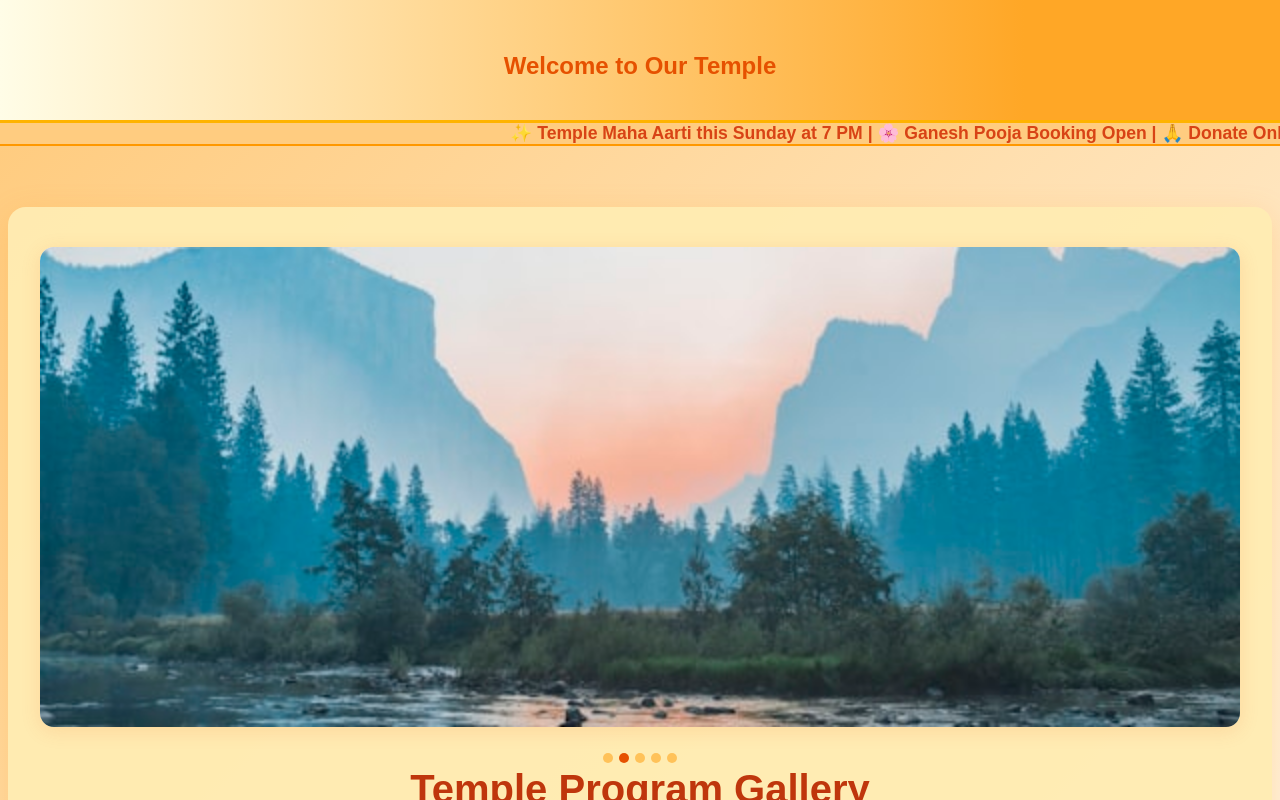
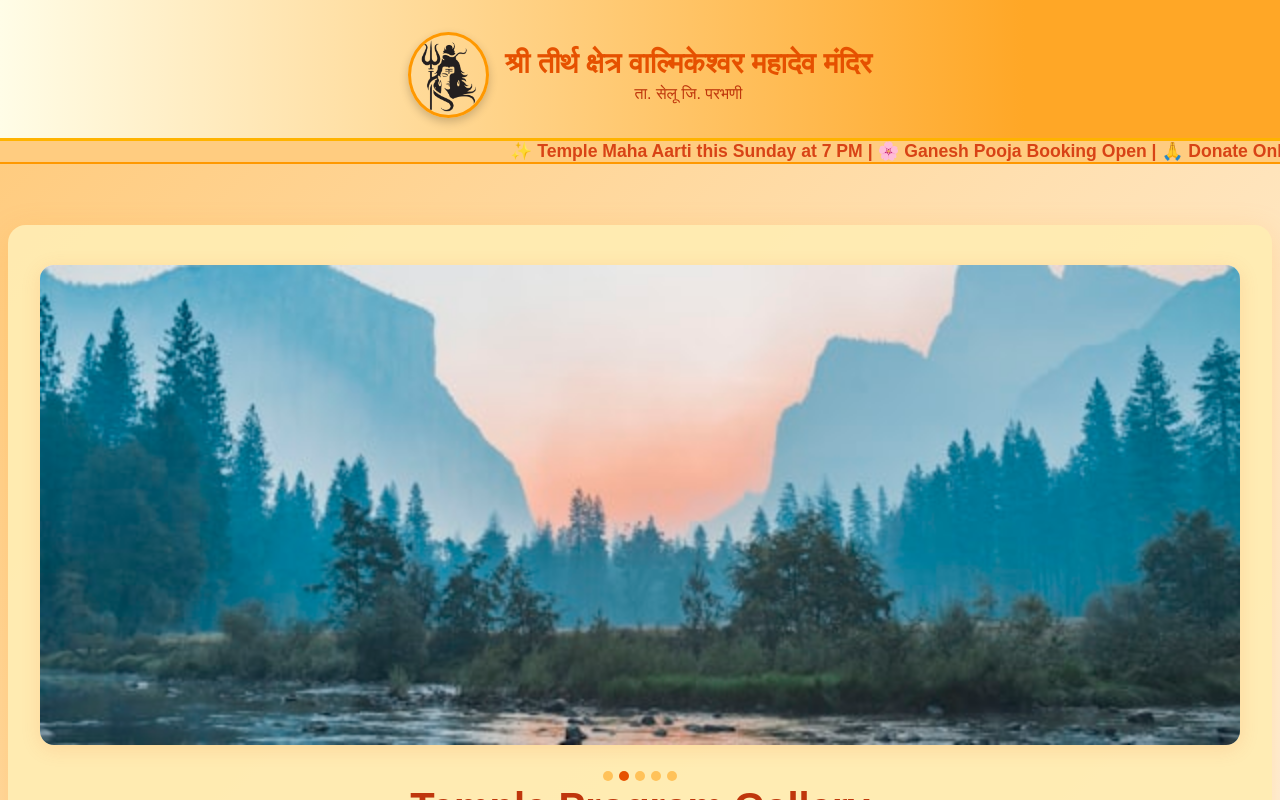
Before and after one commit to Sherl0ck07/walur-temple, a plain HTML site: page index.html in a window 1280 px wide. Drawn offline with Linux system fonts and the light colour scheme.

Commit message:
Updated header with Mahadev logo and description

```diff
--- a/index.html
+++ b/index.html
@@ -258,7 +258,16 @@ p {
 
   <main>
     <div class="page-header">
-        <h2>Welcome to Our Temple</h2>
+      <div style="display: flex; align-items: center; justify-content: center; gap: 16px; flex-wrap: wrap;">
+    <!-- Mahadev Logo -->
+    <img src="vecteezy_lord-shiva-the-lord-of-the-gods-is-depicted-in-black-and_49236629-removebg-preview.png" alt="Mahadev Logo" style="height: 80px; border-radius: 50%; border: 3px solid #ff9800; box-shadow: 0 4px 10px rgba(0,0,0,0.2);">
+
+    <!-- Temple Title and Description -->
+    <div>
+      <h2 style="margin:0; font-size: 1.8rem;">श्री तीर्थ क्षेत्र वाल्मिकेश्वर महादेव मंदिर</h2>
+      <p style="margin:4px 0 0 0; font-size:1rem; color:#bf360c;">ता. सेलू जि. परभणी </p>
+    </div>
+  </div>
       </div>
       <div class="notification-bar">
   <p>✨ Temple Maha Aarti this Sunday at 7 PM | 🌸 Ganesh Pooja Booking Open | 🙏 Donate Online and Support the Temple ✨</p>
```
Also changed, not shown: vecteezy_lord-shiva-the-lord-of-the-gods-is-depicted-in-black-and_49236629-removebg-preview.png (added), 1 other file.
